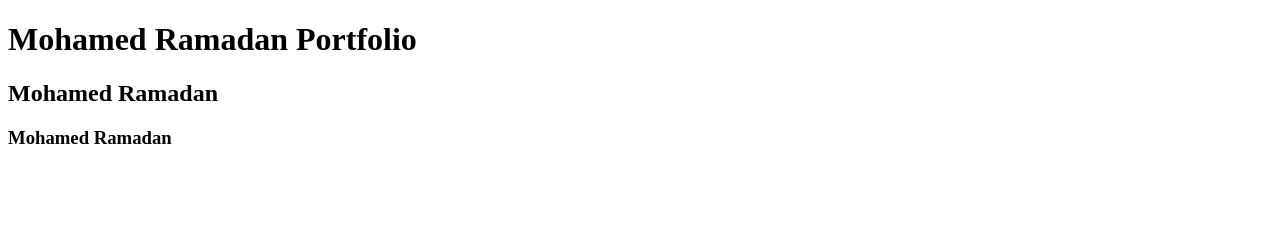
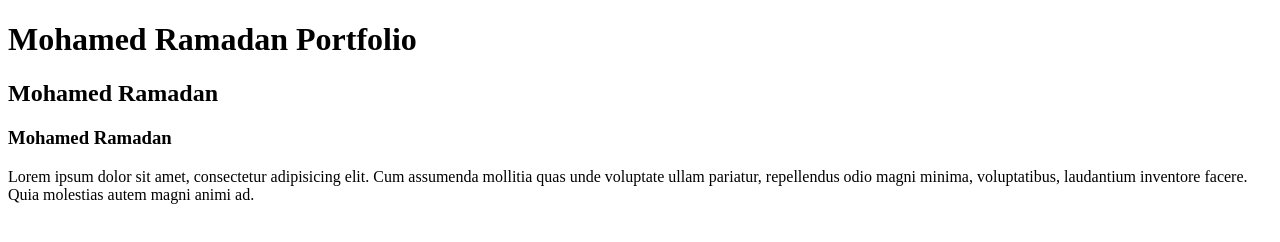
Before and after one commit to mohamedramadan90/portfolio, a plain HTML site: page index.html in a window 1280 px wide. Drawn offline with Linux system fonts and the light colour scheme.

Commit message:
third modified

```diff
--- a/index.html
+++ b/index.html
@@ -9,5 +9,6 @@
     <h1>Mohamed Ramadan Portfolio</h1>
     <h2>Mohamed Ramadan</h2>
     <h3>Mohamed Ramadan</h3>
+    <P>Lorem ipsum dolor sit amet, consectetur adipisicing elit. Cum assumenda mollitia quas unde voluptate ullam pariatur, repellendus odio magni minima, voluptatibus, laudantium inventore facere. Quia molestias autem magni animi ad.</P>
 </body>
 </html>
```
